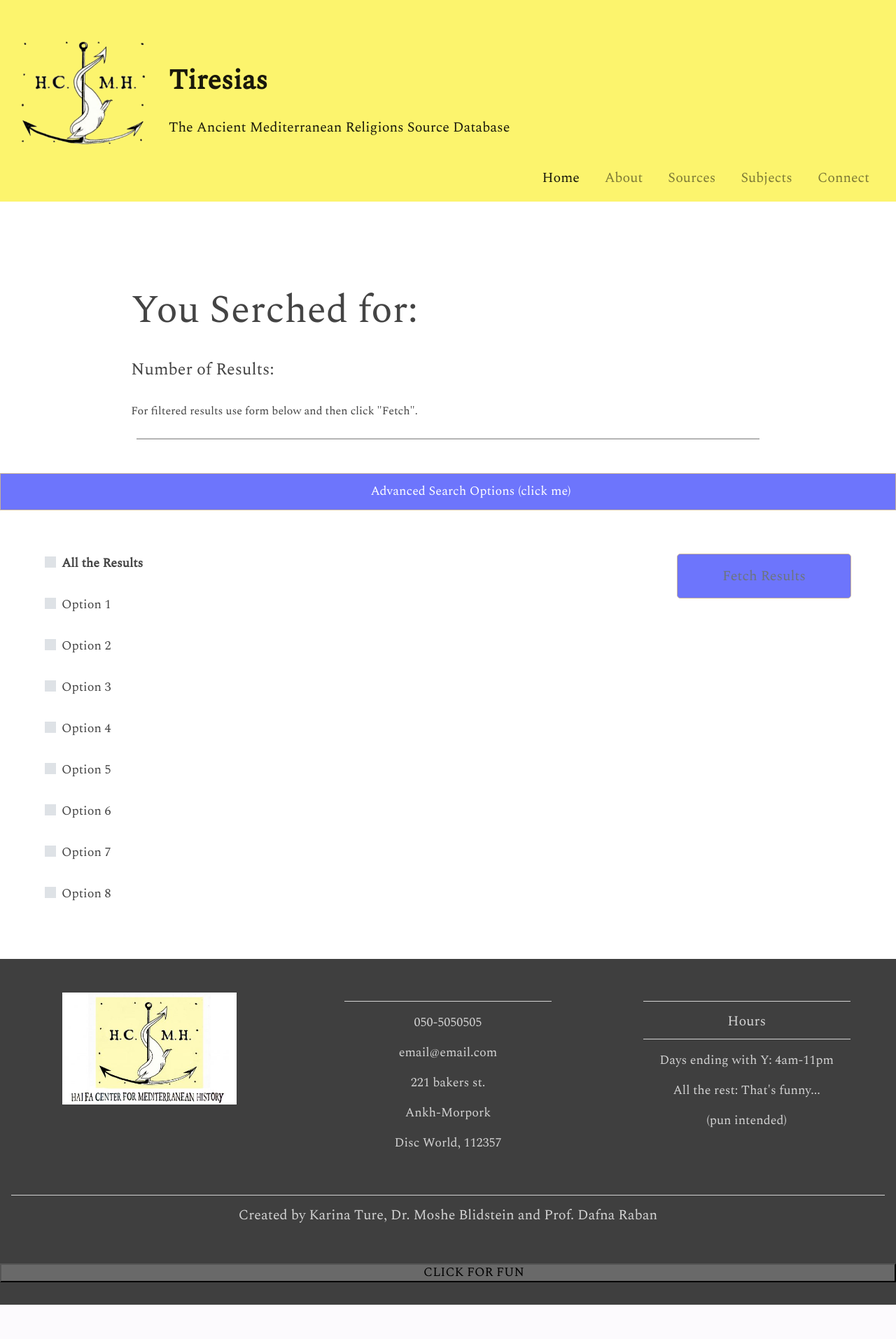
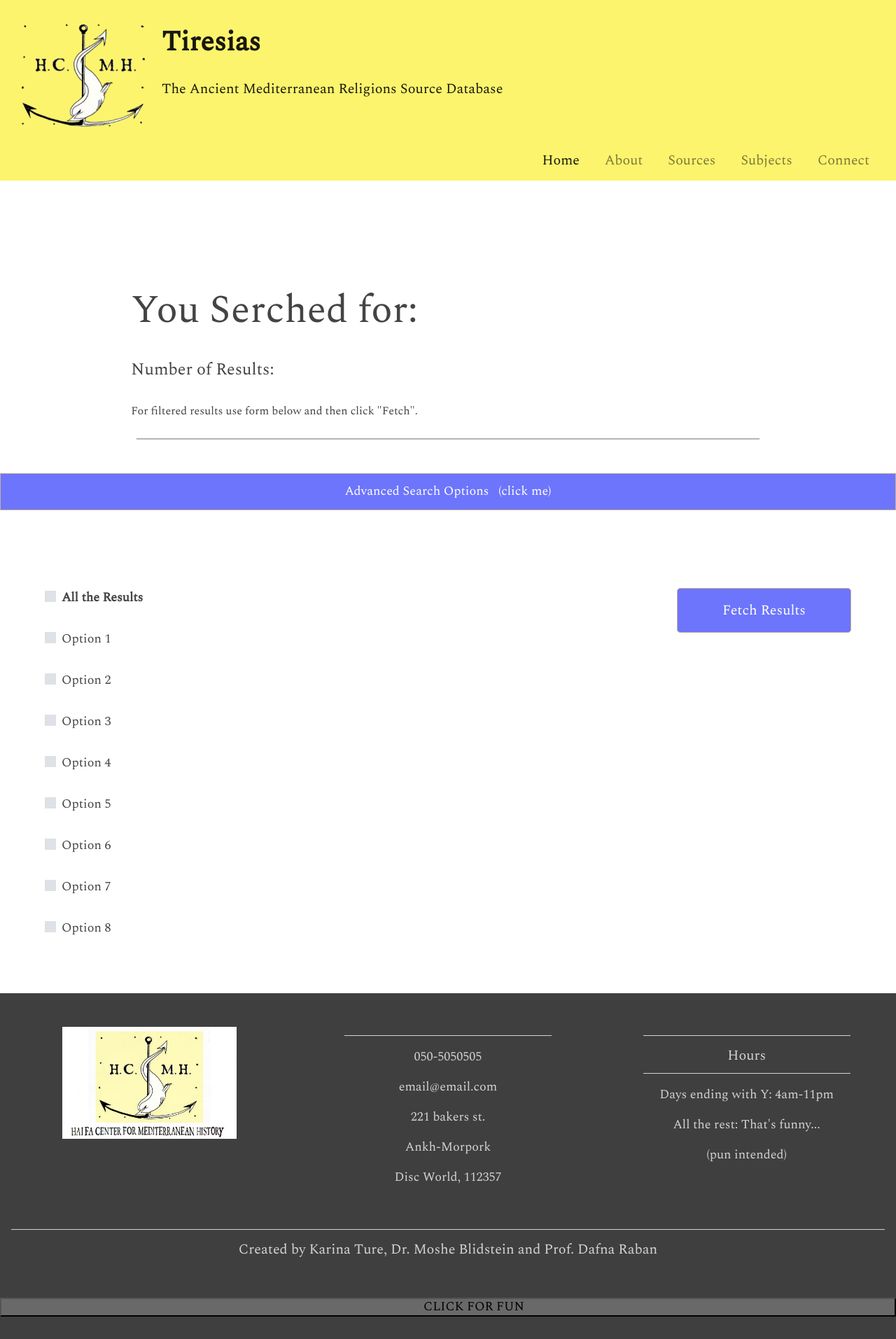
Before and after one commit to carinature/WebLib, a Flask app: page /search-results in a window 1280 px wide. Shown: the whole page at 70% size. Before the commit the page ends 1864 px from the top, so only its background shows below. Run offline with Flask 2, Linux system fonts and the light colour scheme; some libraries are stand-ins or nearby versions.

Commit message:
aesthetic & misc

```diff
--- a/static/js/gui.js
+++ b/static/js/gui.js
@@ -6,25 +6,27 @@ window.onscroll = function () {
 function scrollFunction() {
     let navbar = document.getElementsByClassName("navbar")[0];
     let logo = document.getElementById("logo");
+    let button_line = document.getElementById("navbarResponsive");
     let title = document.getElementsByClassName("navbar-title")[0];
 
     if (document.body.scrollTop > 80 || document.documentElement.scrollTop > 80) {
-        // navbar.style.padding = "5px 10px 5px 10px";
         navbar.style.padding = "5px 10px 5px 10px";
-        navbar.style.padding = "5px 10px 5px 10px";
+        // navbar.style.padding = "0";
 
         // logo.style.padding = "5px 10px 5px 10px";
         // logo.style.margin = "5px 10px 5px 10px";
-        logo.style.height = "5rem";
+        logo.style.height = "7.5rem";
+        // logo.style.margin = "0";
         // logo.style.width = "5em";
-        // logo.style.margin = "10px";
-        title.style.transform = "scale(0.75)";
+        title.style.transform = "scale(0.5)";
+        title.style.margin = "0";
+        title.style.paddingTop = "0";
         // title.style.padding = "5px 10px 5px 10px";
         // document.getElementById("navbar-title").style.fontSize = "1em";
         // document.getElementById("subtitle").style.fontSize = "1em"; todo should be smaller?
 
     } else {
-        navbar.style.padding = "30px 10px 10px 10px";
+        // navbar.style.padding = "30px 10px 10px 10px";
 
         // logo.style.padding = "30px 10px 30px 10px";
         // logo.style.margin = "30px 10px 30px 10px";
@@ -32,7 +34,7 @@ function scrollFunction() {
         // logo.style.width = "10em";
 
         title.style.transform = "scale(1)";
-        title.style.padding = "30px 10px 10px 10px";
+        // title.style.padding = "30px 10px 10px 10px";
         // document.getElementById("navbar-title").style.fontSize = "2em";
         // document.getElementById("subtitle").style.fontSize = "1em"; todo should be smaller?
     }
@@ -40,9 +42,10 @@ function scrollFunction() {
 
 
 function ShowHideDiv() {
-    var chkYes = document.getElementById("chkYes");
-    var search_subject = document.getElementById("search-subject");
-    var search_ref = document.getElementById("search-ref");
+    let chkYes = document.getElementById("chkYes");
+    let search_subject = document.getElementById("search-subject");
+    let search_ref = document.getElementById("search-ref");
     search_subject.style.display = chkYes.checked ? "block" : "none";
+
     search_ref.style.display = chkYes.checked ? "none" : "block";
 }
--- a/templates/index.html
+++ b/templates/index.html
@@ -10,6 +10,7 @@
     <script src="../static/js/jquery-3.5.1.min.js"></script>
     <script src="../static/js/popper.min.js"></script>
     <script src="../static/js/bootstrap.min.js"></script>
+
     <!--    for extra fonts and icons  --> {#only needed for the "share" buttons#}
     <script src="https://use.fontawesome.com/releases/v5.0.8/js/all.js"></script>
 
@@ -36,7 +37,7 @@
 <!--    <h1 class="display-4" style="text-align: center">Tiresias</b><br> The Ancient Mediterranean Religions Source Database</h1>-->
 <!--</div>-->
 <!--<hr>-->
-<br><br><br><br>
+<br><br>
 
 <!-- radio search buttons -->
 <div style="text-align: center">
--- a/templates/search-results.html
+++ b/templates/search-results.html
@@ -44,12 +44,11 @@
         <hr>
     </div>
 </div>
-<!-- total number of -->
 
 <!-------------------Filtering---------------------->
 
 <!--the button-->
-<button class="fun s01 btn-primary" data-toggle="collapse" data-target="#filtering">Advanced Search Options (click me)
+<button class="s01 btn-primary" data-toggle="collapse" data-target="#filtering">Advanced Search Options &nbsp; (click me)
 </button>
 
 <!--hidden filtering section-->
@@ -163,8 +162,9 @@
     </div>
 </div>
 
+<br><br><br>
 <!--the FETCH button-->
-<button type="button" class=" btn btn-outline-secondary btn-lg btn-primary"
+<button type="button" class=" btn btn-lg btn-primary"
         style="float: right; margin-right: 5%; padding:1rem 4rem 1rem 4rem;"
         onclick="alert('Fetching Data...')">Fetch Results
 </button>
```
